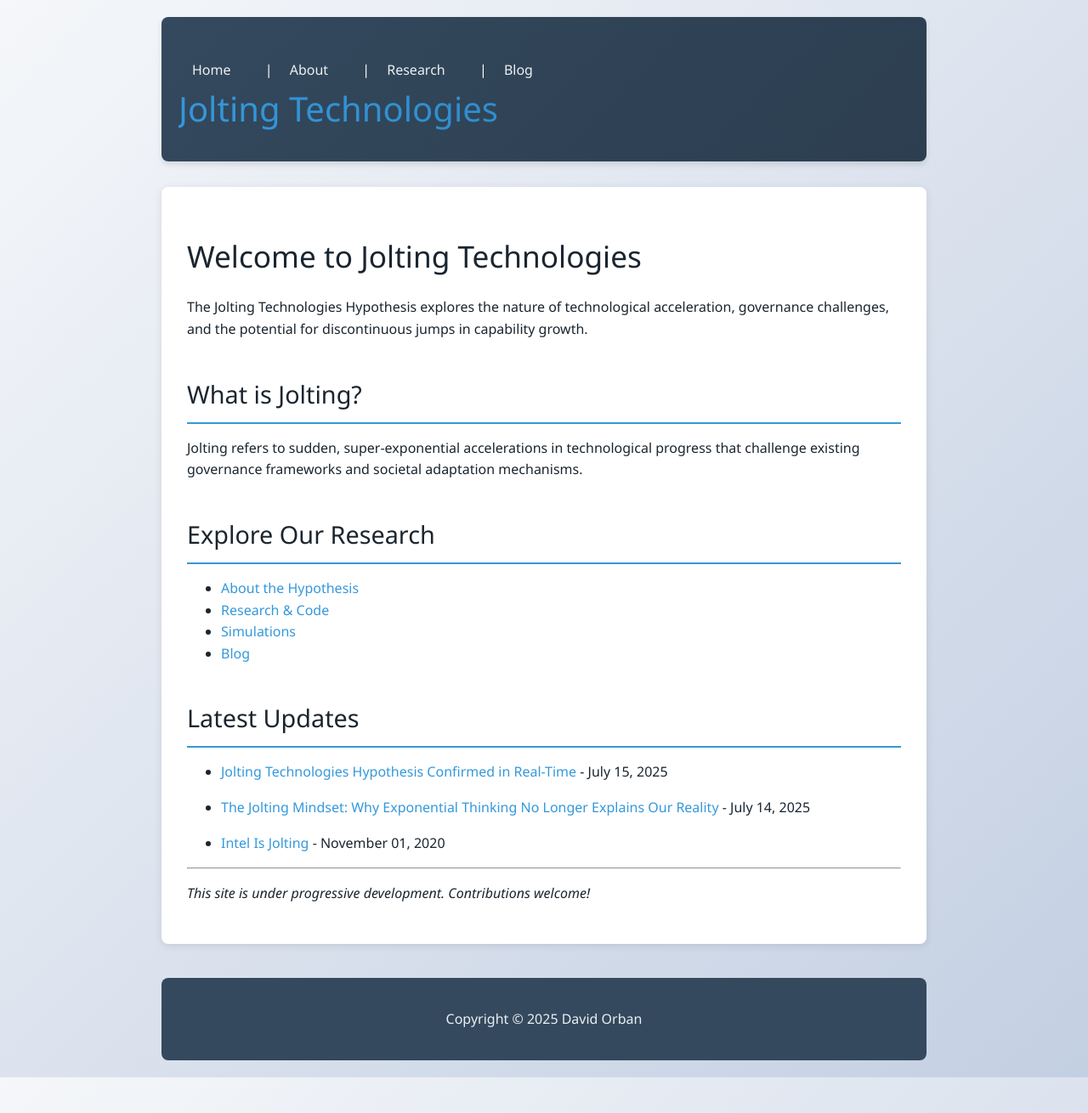
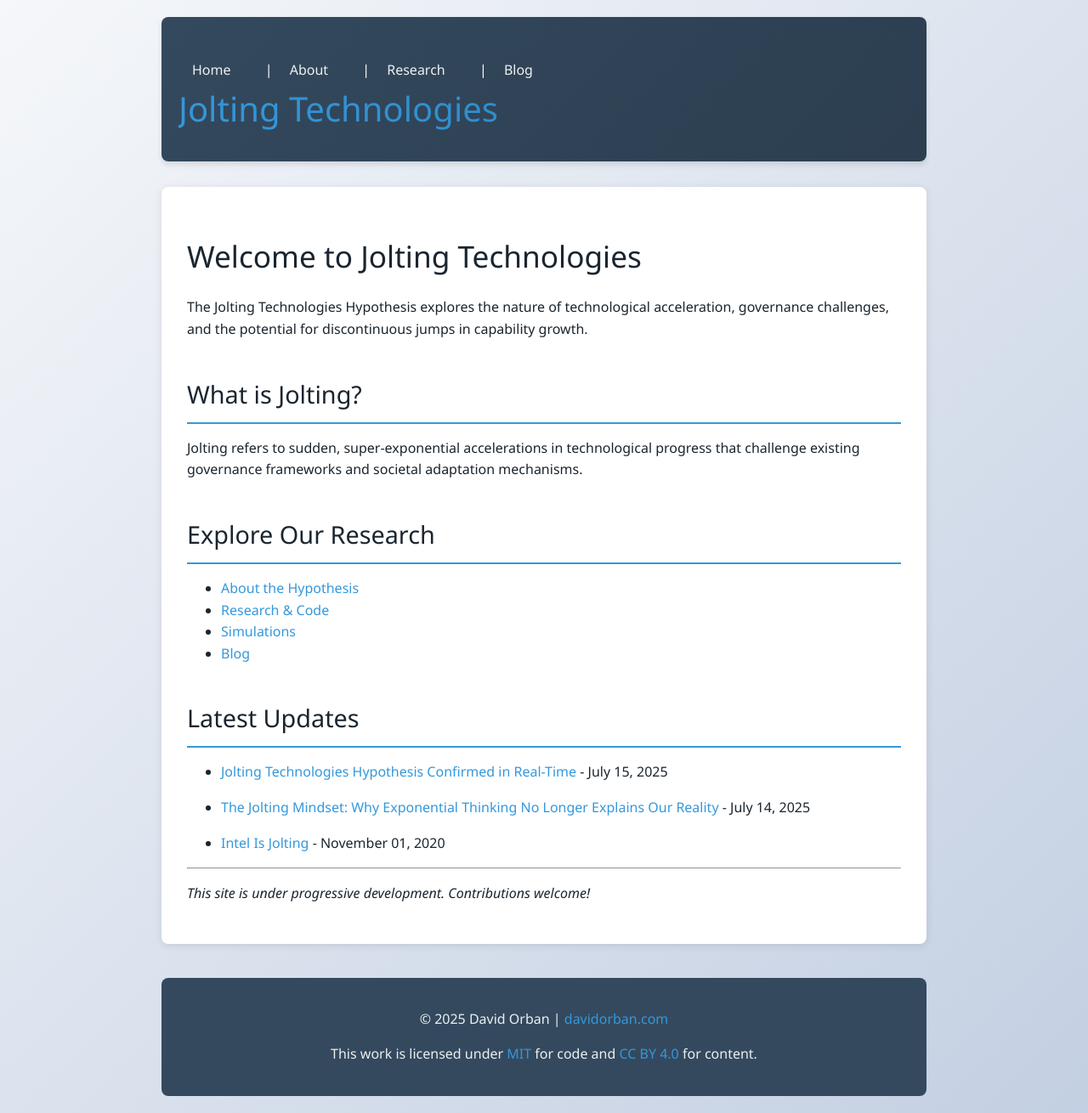
Before and after one commit to davidorban/jolting, a Jekyll site: the page built from docs/index.md, in a window 1280 px wide. Shown: the whole page at 85% size. Built offline with Jekyll 4.4.1, drawn with Linux system fonts in a browser that asks for light colours.

Commit message:
Update footer to resemble aiparadox.davidorban.com with licensing info

```diff
--- a/docs/_includes/footer.html
+++ b/docs/_includes/footer.html
@@ -1,3 +1,4 @@
 <footer>
-  <p>Copyright © 2025 David Orban</p>
+  <p>© 2025 David Orban | <a href="https://davidorban.com">davidorban.com</a></p>
+  <p>This work is licensed under <a href="https://opensource.org/licenses/MIT">MIT</a> for code and <a href="https://creativecommons.org/licenses/by/4.0/">CC BY 4.0</a> for content.</p>
 </footer>
```
